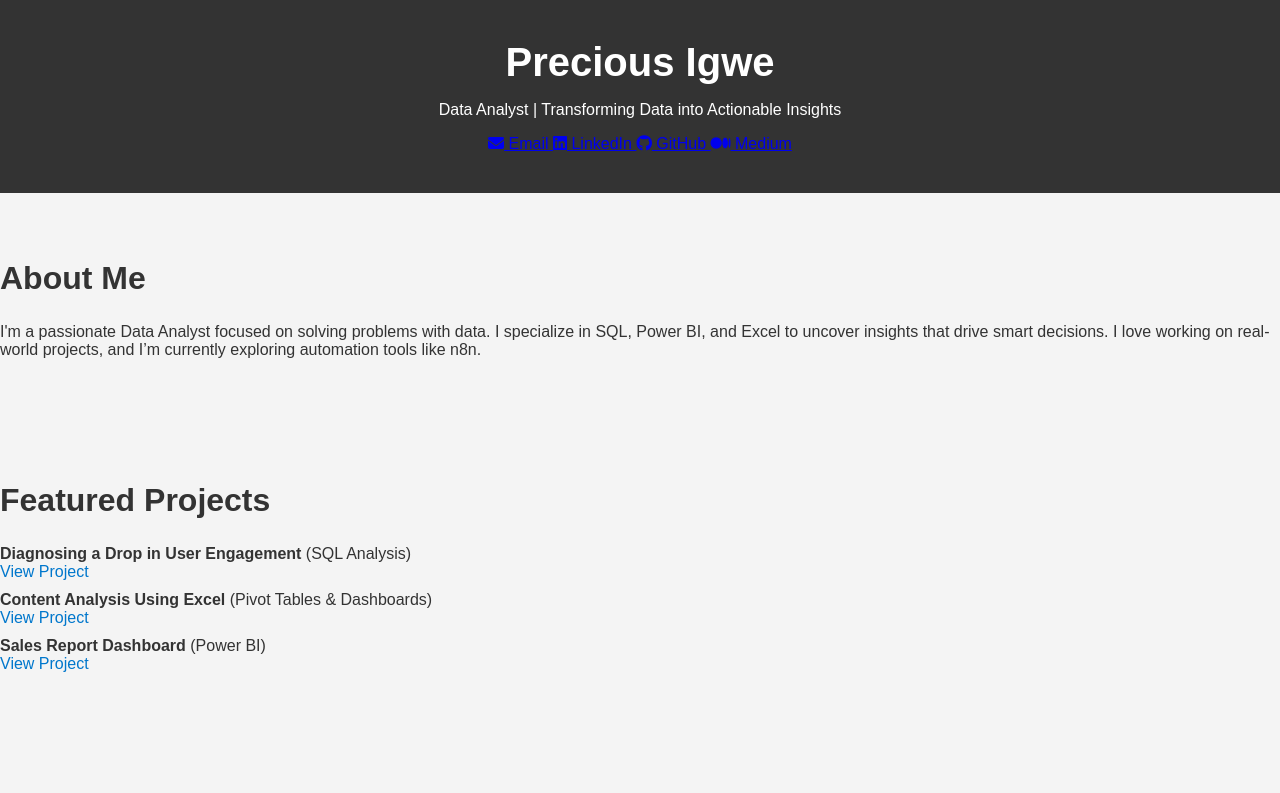
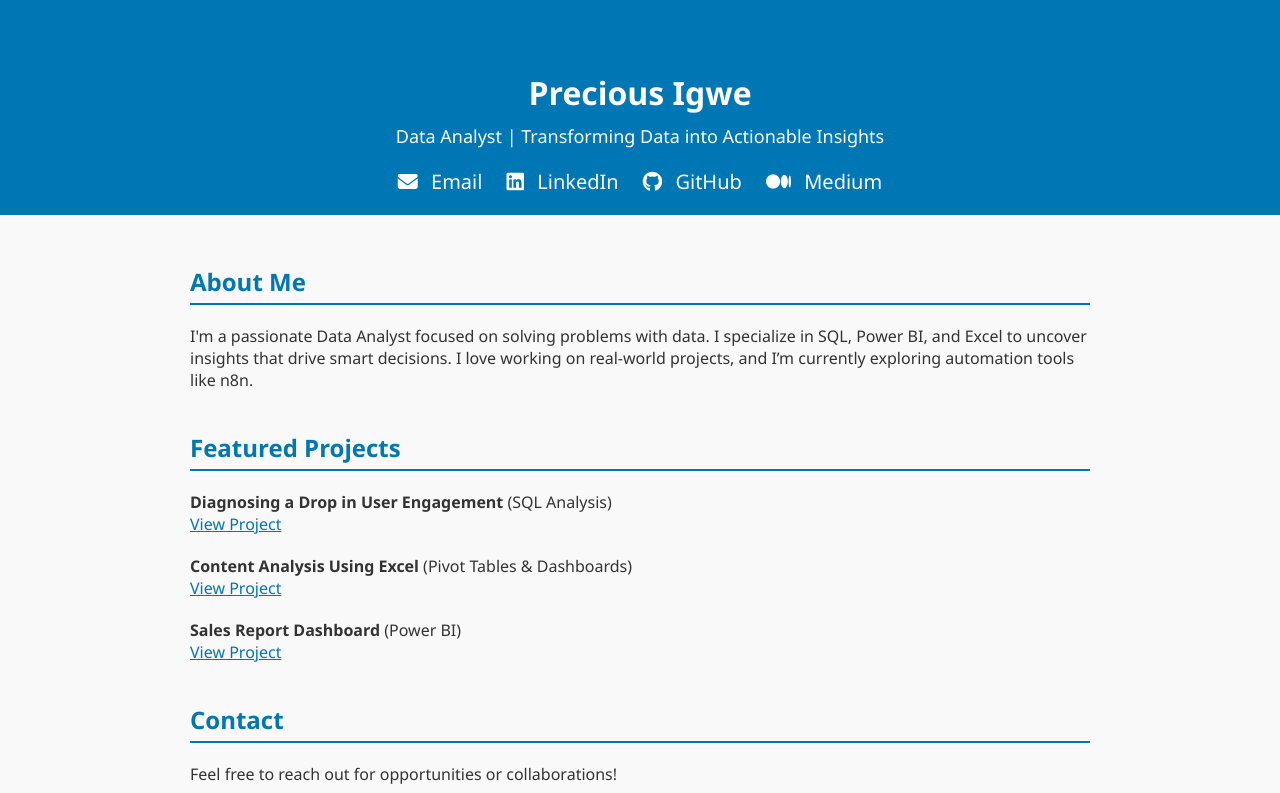
Before and after one commit to Sekani311/preciousigwe-portfolio, a plain HTML site: page index.html in a window 1280 px wide. Shown: the top 793 px of the page. Drawn offline with Linux system fonts and the light colour scheme.

Commit message:
Update style.css

```diff
--- a/style.css
+++ b/style.css
@@ -1,79 +1,86 @@
-/* General styles */
+/* Reset some defaults */
 body {
-    font-family: Arial, sans-serif;
   margin: 0;
-    padding: 0;
-    background-color: #f4f4f4;
+  font-family: 'Segoe UI', Tahoma, Geneva, Verdana, sans-serif;
+  background-color: #f9f9f9;
   color: #333;
 }
 
-.container {
-    width: 80%;
-    margin: 0 auto;
-    padding: 20px;
-}
-
 header {
-    background-color: #333;
-    color: #fff;
   text-align: center;
-    padding: 40px 0;
+  padding: 50px 20px 20px;
+  background-color: #0077b5;
+  color: white;
 }
 
 header h1 {
-    margin: 0;
-    font-size: 2.5rem;
+  margin-bottom: 10px;
 }
 
-header .tagline {
-    font-size: 1.2rem;
-    margin-top: 10px;
+header p {
+  font-size: 18px;
+  margin-top: 0;
 }
 
-/* Section styles */
+.social-links {
+  margin-top: 20px;
+}
+
+.social-links a {
+  text-decoration: none;
+  color: white;
+  margin: 0 10px;
+  font-size: 20px;
+  display: inline-block;
+}
+
+.social-links i {
+  margin-right: 8px;
+}
+
+/* Hover effect on social icons */
+.social-links a:hover i {
+  color: #ffcc00;
+}
+
+main {
+  padding: 30px 20px;
+  max-width: 900px;
+  margin: 0 auto;
+}
+
 section {
-    padding: 40px 0;
+  margin-bottom: 40px;
 }
 
 section h2 {
-    font-size: 2rem;
-    color: #333;
+  color: #0077b5;
+  border-bottom: 2px solid #0077b5;
+  padding-bottom: 5px;
 }
 
-section ul {
+.projects ul {
   list-style-type: none;
-    padding-left: 0;
+  padding: 0;
 }
 
-section ul li {
-    margin: 10px 0;
+.projects li {
+  margin-bottom: 20px;
 }
 
-section a {
-    color: #0077cc;
-    text-decoration: none;
+.projects a {
+  text-decoration: underline;
+  color: #0077b5;
 }
 
-section a:hover {
-    text-decoration: underline;
+.projects a:hover {
+  color: #005582;
 }
 
-/* Footer */
 footer {
-    background-color: #333;
-    color: #fff;
   text-align: center;
   padding: 20px;
+  background-color: #0077b5;
+  color: white;
+  margin-top: 40px;
 }
-
-footer .btn {
-    background-color: #0077cc;
-    color: #fff;
-    padding: 10px 20px;
-    text-decoration: none;
-    border-radius: 5px;
-}
-
-footer .btn:hover {
-    background-color: #005fa3;
-}
```
Lines whose indentation alone changed are shown as unchanged.
